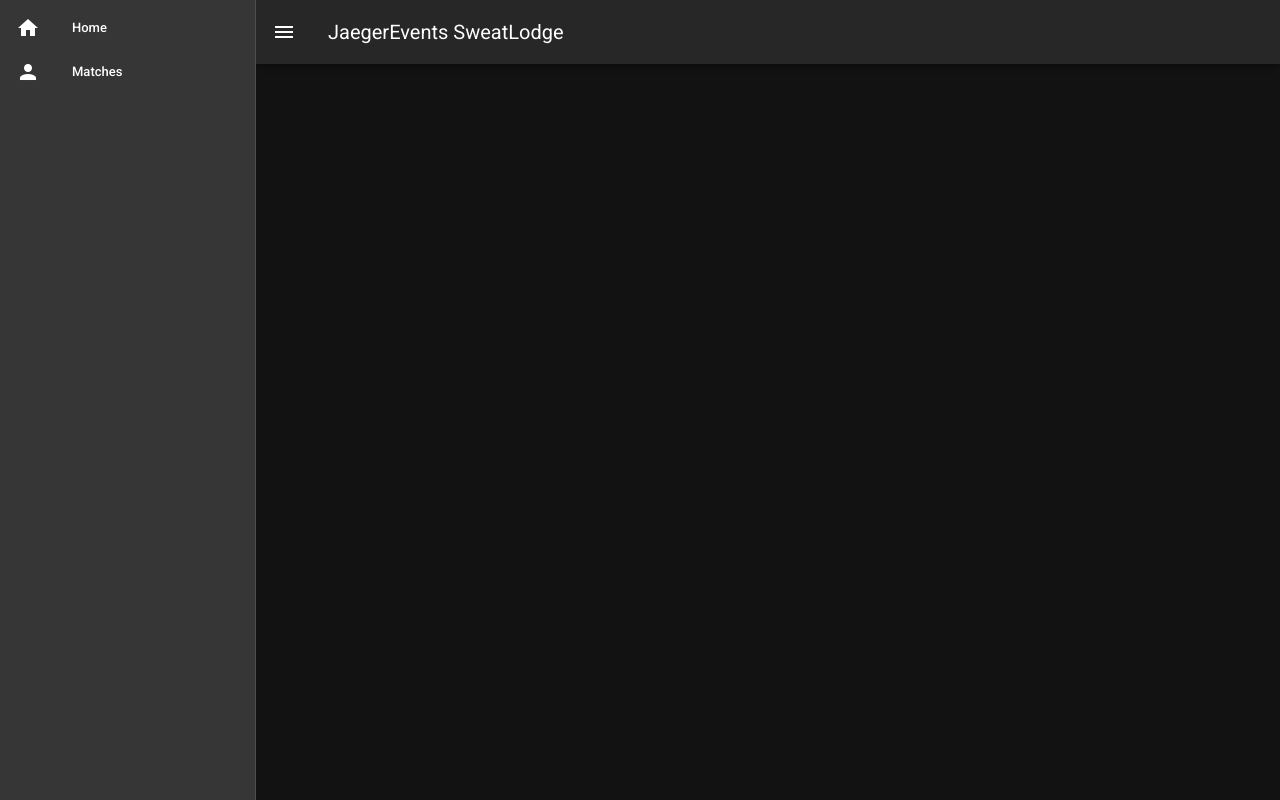
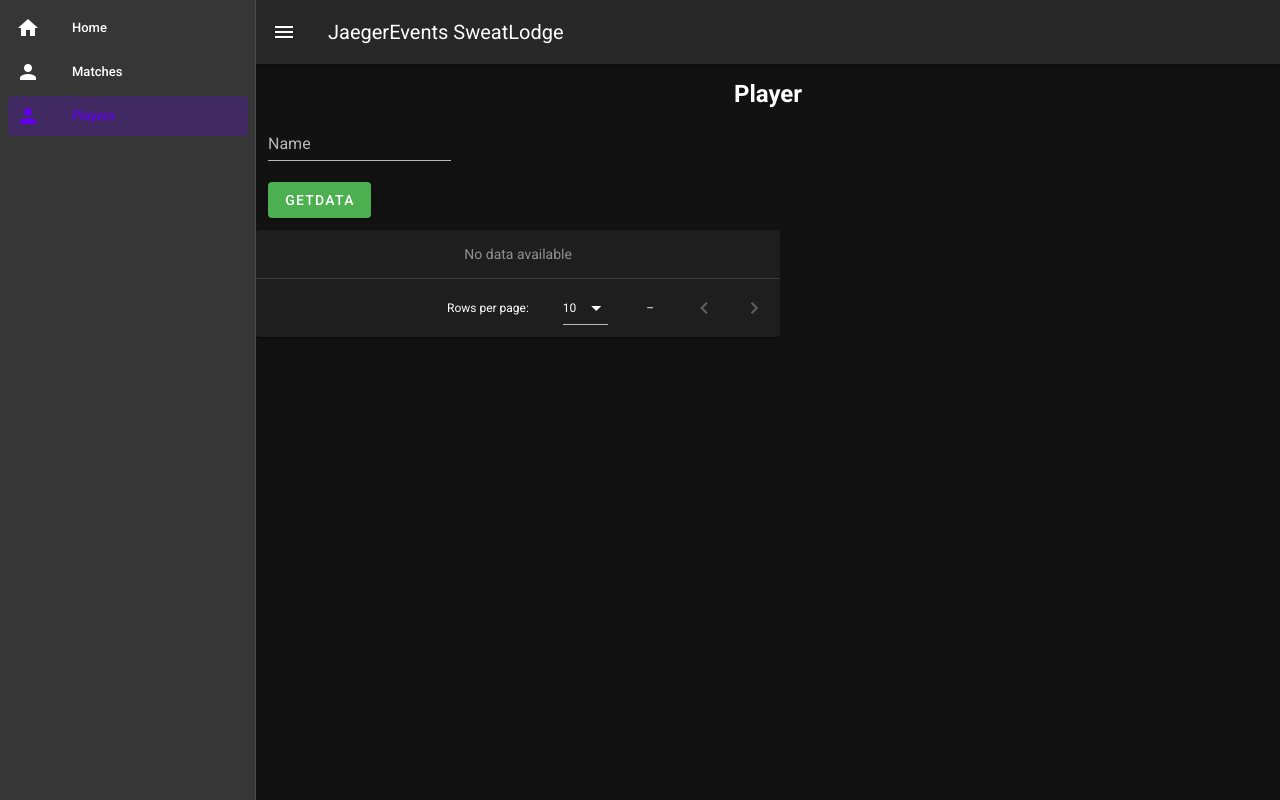
Before and after one commit to Hailot/planetmans-scrimmage-ui, a Vue app: page /players in a window 1280 px wide. Built offline with nearby package versions, Linux system fonts and the light colour scheme.

Commit message:
same as last

```diff
--- a/src/App.vue
+++ b/src/App.vue
@@ -25,6 +25,12 @@
             </v-list-item-icon>
             <v-list-item-title>Matches</v-list-item-title>
           </v-list-item>
+          <v-list-item to="/players">
+            <v-list-item-icon>
+              <v-icon>mdi-account</v-icon>
+            </v-list-item-icon>
+            <v-list-item-title>Players</v-list-item-title>
+          </v-list-item>
         </v-list-item-group>
       </v-list>
     </v-navigation-drawer>
--- a/src/components/MatchDetails.vue
+++ b/src/components/MatchDetails.vue
@@ -1,7 +1,7 @@
 <template>
-  <v-container class="">
-    <h2 class="text-center">SCORES</h2>
-    <v-row no-gutters>
+    <v-container class="">
+      <h2 class="text-center">SCORES</h2>
+      <v-row no-gutters>
       <v-col
           cols="6"
           sm="6"
--- a/src/components/MatchPlayersList.vue
+++ b/src/components/MatchPlayersList.vue
@@ -8,7 +8,23 @@
         :items="players"
         item-key="NameDisplay"
         class="elevation-1"
-    ></v-data-table>
+    >
+      <template
+          v-slot:item="{ item }">
+        <tr>
+          <td>{{ item.total[0].NameDisplay }}</td>
+          <td>{{ item.total[0].Points}}</td>
+          <td>{{ item.total[0].NetScore}}</td>
+          <td>{{ item.total[0].Kills}}</td>
+          <td>{{ item.total[0].HeadshotKills}}</td>
+          <td>{{ item.total[0].Deaths}}</td>
+          <td>{{ item.total[0].DamageAssists}}</td>
+          <td>{{ item.total[0].TotalDamageDealt}}</td>
+          <td>{{ item.total[0].AssistDamageDealt}}</td>
+        </tr>
+      </template>
+    </v-data-table>
+
   </v-card>
   </v-container>
 </template>
@@ -20,13 +36,14 @@ export default {
   data: () => ({
     headers: [
       { text: 'Name', value: 'NameDisplay' },
-      { text: 'Round', value: 'ScrimMatchRound' },
       { text: 'Points', value: 'Points' },
       { text: 'Netscore', value: 'NetScore' },
       { text: 'Kills', value: 'Kills' },
       { text: 'HeadshotKills', value: 'HeadshotKills' },
       { text: 'Deaths', value: 'Deaths' },
+      { text: 'DamageAssists', value: 'DamageAssists' },
       { text: 'TotalDamageDealt', value: 'TotalDamageDealt' },
+      { text: 'AssistDamageDealt', value: 'AssistDamageDealt' },
     ],
   })
 }
--- a/src/components/PlayerSearch.vue
+++ b/src/components/PlayerSearch.vue
@@ -1,10 +1,87 @@
 <template>
+  <v-container class="">
+    <h2 class="text-center">Player</h2>
+    <v-row no-gutters>
+      <v-form
+          ref="form"
+          v-model="valid"
+          lazy-validation
+      >
+        <v-text-field
+            v-model="name"
+            label="Name"
+            required
+        ></v-text-field>
 
+
+
+
+
+        <v-btn
+            :disabled="!valid"
+            color="success"
+            class="mr-4"
+            @click="submit"
+        >
+          GetData
+        </v-btn>
+
+
+      </v-form>
+
+    </v-row>
+    <v-row>
+      <v-data-table
+          :headers="columns"
+          :items="playerStats"
+          item-key="ScrimMatchId"
+          class="elevation-1" >
+        <template v-slot:item="{item}">
+          <tr >
+            <td v-for="(stat) in item" :key="stat.ScrimMatchId">
+             {{ stat }}
+            </td>
+          </tr>
+        </template>
+        <template v-slot:header.name="{ header }">
+          {{ header }}
+        </template>
+      </v-data-table>
+    </v-row>
+  </v-container>
 </template>
 
 <script>
+import axios from "axios";
+
 export default {
-  name: "PlayerSearch"
+  name: "PlayerSearch",
+  data: () => ({
+    valid: true,
+    name: '',
+    playerStats:[],
+    columns: []
+
+  }),
+
+  methods: {
+   submit() {
+     let url = process.env.VUE_APP_API_URL+'/players/name/'+this.name
+     axios.get(url)
+         .then(response => {
+           console.log(response)
+           this.playerStats = response.data
+           console.log(this.playerStats[0] )
+          this.columns = Object.entries(this.playerStats[0]).map(([key, value]) => ({text:key,value}));
+         })
+         .catch(e => {
+           this.errors.push(e)
+         })
+   }
+  },
+  computed: {
+
+  }
 }
 </script>
 
--- a/src/router/index.js
+++ b/src/router/index.js
@@ -3,6 +3,7 @@ import VueRouter from 'vue-router'
 import Home from '../views/Home.vue'
 import Matches from "@/views/Matches";
 import Match from "@/views/Match";
+import Players from "../views/Players";
 
 Vue.use(VueRouter)
 
@@ -30,7 +31,13 @@ const routes = [
     name: 'Match',
     component: Match,
     props: true
-  }
+  },
+  {
+    path: '/players',
+    name: 'Players',
+    component: Players
+  },
+
 ]
 
 const router = new VueRouter({
--- a/src/views/Match.vue
+++ b/src/views/Match.vue
@@ -32,27 +32,30 @@
        <match-details :match="matchResult"></match-details>
       </v-tab-item>
       <v-tab-item>
-        <match-players-list :players="matchPlayers.team1"></match-players-list>
+        <match-players-list :players="this.matchPlayers.team1"></match-players-list>
       </v-tab-item>
       <v-tab-item>
-        <match-players-list :players="matchPlayers.team2"></match-players-list>
+        <match-players-list :players="this.matchPlayers.team2"></match-players-list>
       </v-tab-item>
     </v-tabs>
   </v-card>
 </template>
 
 <script>
-import MatchDetails from "../components/MatchDetails";
 import axios from "axios";
-import MatchPlayersList from "../components/MatchPlayersList";
 export default {
   name: "Match",
-  components: {MatchPlayersList, MatchDetails},
+  components: {
+    MatchPlayersList: () => import('../components/MatchPlayersList'),
+    MatchDetails: () => import('../components/MatchDetails'),
+  },
   props: ['matchId'],
   data () {
     return {
       matchResult: null,
-      matchPlayers: null,
+      matchPlayers: '',
+      team1Players:'',
+      team2Players:'',
     }
   },
   methods: {
@@ -73,8 +76,9 @@ export default {
       let url = process.env.VUE_APP_API_URL+'/match/'+this.matchId+'/players/stats';
       axios.get(url)
           .then(response => {
-            console.log(response)
+            console.log(response.data)
             this.matchPlayers = response.data
+            console.log(this.matchPlayers.team1)
           })
           .catch(e => {
             console.log(e);
@@ -85,6 +89,9 @@ export default {
   created() {
     this.fetchMatchResult();
     this.fetchMatchPlayers();
+  },
+  computed: {
+
   }
 
 }
--- a/src/views/Players.vue
+++ b/src/views/Players.vue
@@ -1,10 +1,12 @@
 <template>
-
+<player-search></player-search>
 </template>
 
 <script>
+import PlayerSearch from "../components/PlayerSearch";
 export default {
-  name: "Players"
+  name: "Players",
+  components: {PlayerSearch}
 }
 </script>
 
```
Also changed, not shown: 1 other file (tests, documents, lock files or other folders).
